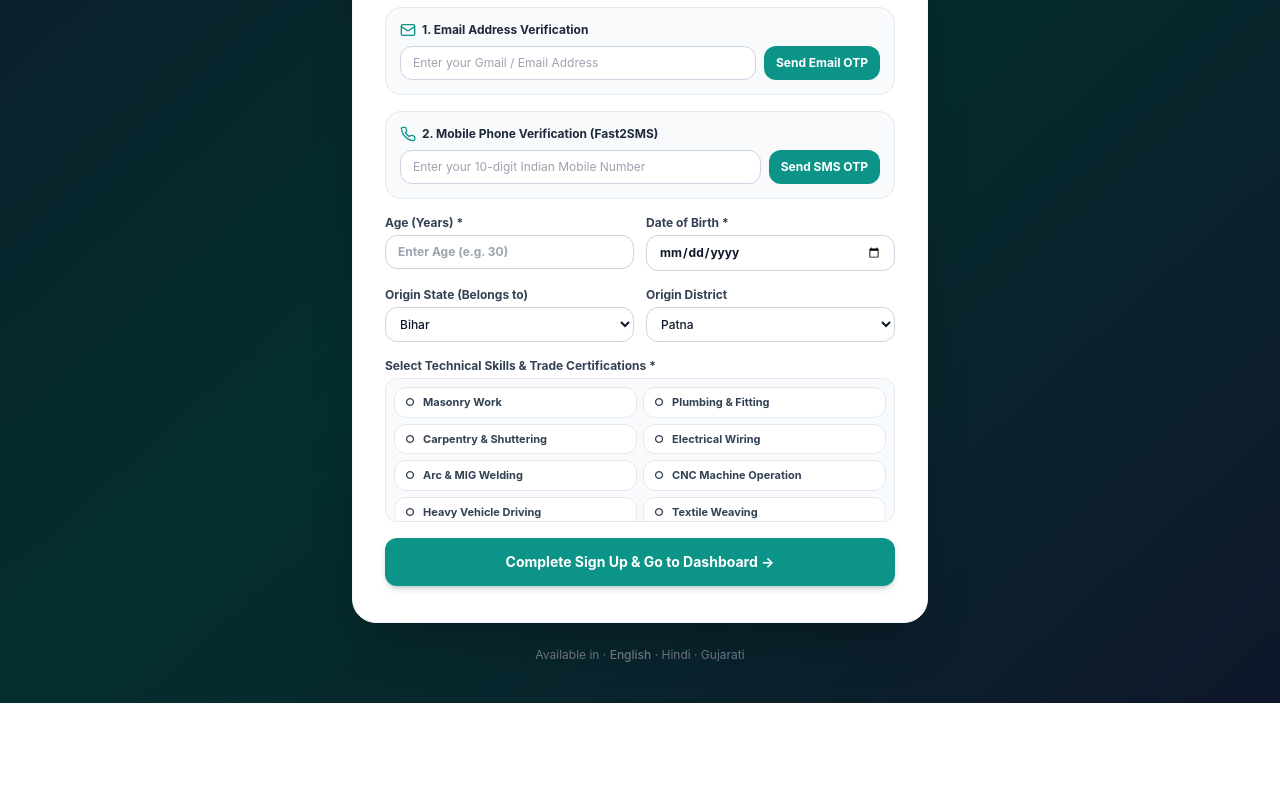
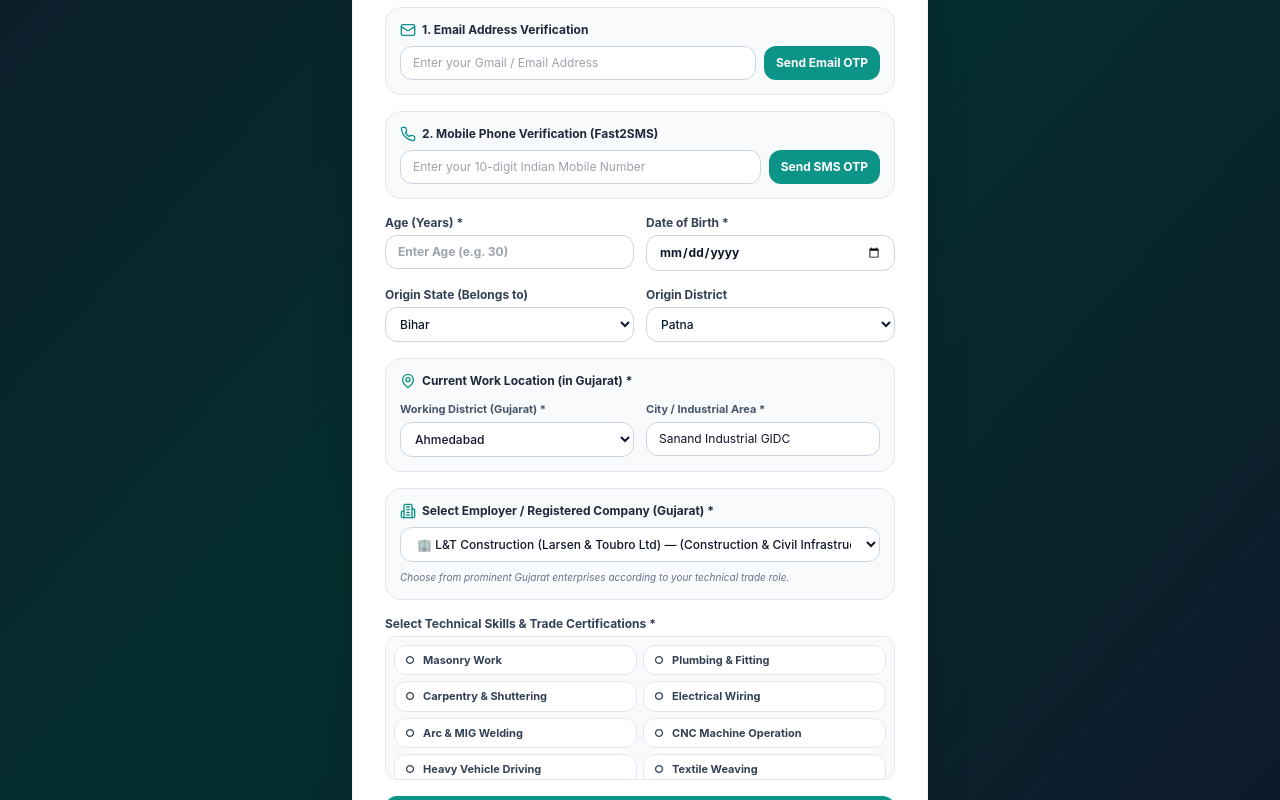
Before and after one commit to ohmsharma1401-rgb/migrant-saathi-ai, a React (Vite) app in the folder frontend/: page /login/worker in a window 1280 px wide. Shown: the part 452-1252 px from the top of the page. Before the commit the page ends 1155 px from the top, so only its background shows below. Built offline with nearby package versions, Linux system fonts and the light colour scheme.

Commit message:
Add_Gujarat_working_district_selection_and_10_demo_companies_based_on_worker_roles_to_registration_page

```diff
--- a/frontend/src/pages/public/WorkerLogin.tsx
+++ b/frontend/src/pages/public/WorkerLogin.tsx
@@ -1,6 +1,6 @@
 import { useState } from 'react'
 import { useNavigate } from 'react-router-dom'
-import { Shield, ArrowLeft, Loader2, Mail, Phone, CheckCircle2 } from 'lucide-react'
+import { Shield, ArrowLeft, Loader2, Mail, Phone, CheckCircle2, Building2, MapPin } from 'lucide-react'
 import api from '@/services/api'
 import { useAuthStore } from '@/store/authStore'
 
@@ -23,6 +23,37 @@ const STATE_DISTRICTS: Record<string, string[]> = {
   Jharkhand: ['Ranchi', 'Jamshedpur', 'Dhanbad', 'Bokaro', 'Hazaribagh', 'Giridih'],
   'West Bengal': ['Kolkata', 'Howrah', 'Murshidabad', 'Malda', 'Hooghly', 'Nadia', 'North 24 Parganas'],
 }
+
+const GUJARAT_WORKING_DISTRICTS = [
+  'Ahmedabad',
+  'Surat',
+  'Vadodara',
+  'Rajkot',
+  'Kutch',
+  'Bharuch',
+  'Bhavnagar',
+  'Jamnagar',
+  'Mehsana',
+  'Anand',
+  'Morbi',
+  'Valsad',
+  'Gandhinagar',
+  'Navsari',
+  'Surendranagar',
+]
+
+const DEMO_COMPANIES = [
+  { name: 'L&T Construction (Larsen & Toubro Ltd)', sector: 'Construction & Civil Infrastructure', district: 'Ahmedabad' },
+  { name: 'Adani Ports & Special Economic Zone (APSEZ)', sector: 'Port Logistics & Heavy Machinery', district: 'Kutch' },
+  { name: 'Tata Motors Passenger Vehicles Ltd (Sanand)', sector: 'Automotive & Assembly', district: 'Ahmedabad' },
+  { name: 'Reliance Industries Limited (Hazira Complex)', sector: 'Petrochemicals & Electrical Wiring', district: 'Surat' },
+  { name: 'Arvind Limited Textiles & Apparel', sector: 'Textile Mills & Weaving Operations', district: 'Ahmedabad' },
+  { name: 'Kiran Gems & Diamond Processing Corp', sector: 'Diamond Cutting & Polishing', district: 'Surat' },
+  { name: 'Shree Ram Krishna Exports (SRK Diamond Ltd)', sector: 'Diamond Processing & Gemology', district: 'Surat' },
+  { name: 'Welspun India Manufacturing Facility', sector: 'Textile Manufacturing & Industrial Plant', district: 'Kutch' },
+  { name: 'Torrent Pharmaceuticals Indrad Complex', sector: 'Pharma Machine Operation', district: 'Mehsana' },
+  { name: 'Gujarat State Road Transport Corp (GSRTC)', sector: 'Heavy Vehicle Driving & Fleet Maintenance', district: 'Vadodara' },
+]
 
 const ALL_SKILLS = [
   'Masonry Work',
@@ -67,7 +98,7 @@ export default function WorkerLogin() {
 
   const [apiError, setApiError] = useState('')
 
-  // Empty Worker Registration Profile Form (No hardcoded prefilled details)
+  // Worker Registration Profile Form
   const [regForm, setRegForm] = useState({
     fullName: '',
     email: '',
@@ -77,8 +108,9 @@ export default function WorkerLogin() {
     originState: 'Bihar',
     originDistrict: 'Patna',
     currentDistrict: 'Ahmedabad',
-    currentCity: 'Ahmedabad',
-    occupation: 'Mason',
+    currentCity: 'Sanand Industrial GIDC',
+    employerName: 'L&T Construction (Larsen & Toubro Ltd)',
+    occupation: 'Masonry Work',
   })
   const [selectedSkills, setSelectedSkills] = useState<string[]>([])
   const [savingReg, setSavingReg] = useState(false)
@@ -108,7 +140,7 @@ export default function WorkerLogin() {
     setRegForm((prev) => ({ ...prev, dob: newDobStr, age: newAge }))
   }
 
-  // 1. Send Real Email OTP to provided email address
+  // 1. Send Real Email OTP
   async function handleSendEmailOTP() {
     setApiError('')
     setEmailSuccessMsg('')
@@ -149,7 +181,7 @@ export default function WorkerLogin() {
     }
   }
 
-  // 3. Send Individual Phone SMS OTP to provided phone number via Fast2SMS / SMS Engine
+  // 3. Send Individual Phone SMS OTP via Fast2SMS
   async function handleSendPhoneOTP() {
     setApiError('')
     setPhoneSuccessMsg('')
@@ -214,8 +246,9 @@ export default function WorkerLogin() {
       origin_district: regForm.originDistrict,
       current_district: regForm.currentDistrict,
       current_city: regForm.currentCity,
+      employer: regForm.employerName,
       occupation: regForm.occupation,
-      sector: regForm.occupation.includes('Textile') ? 'Textiles' : regForm.occupation.includes('Diamond') ? 'Diamond' : 'Construction',
+      sector: regForm.employerName.includes('Textiles') ? 'Textiles' : regForm.employerName.includes('Diamond') ? 'Diamond' : 'Construction',
       skills: selectedSkills.length > 0 ? selectedSkills : ['Masonry Work', 'Safety & First Aid'],
       registered: 'Just Now (Verified)',
     }
@@ -516,6 +549,64 @@ export default function WorkerLogin() {
               </div>
             </div>
 
+            {/* CURRENT GUJARAT WORK LOCATION DETAILS */}
+            <div className="p-3.5 bg-slate-50 border border-slate-200 rounded-2xl space-y-3">
+              <label className="text-xs font-bold text-slate-800 flex items-center gap-1.5">
+                <MapPin className="h-4 w-4 text-teal-600" />
+                Current Work Location (in Gujarat) *
+              </label>
+
+              <div className="grid grid-cols-2 gap-3">
+                <div>
+                  <label className="block text-[11px] font-bold text-slate-600 mb-1">Working District (Gujarat) *</label>
+                  <select
+                    value={regForm.currentDistrict}
+                    onChange={(e) => setRegForm({ ...regForm, currentDistrict: e.target.value })}
+                    className="w-full rounded-xl border border-slate-300 px-2.5 py-2 text-xs text-slate-900 outline-none focus:border-teal-600 bg-white font-medium"
+                  >
+                    {GUJARAT_WORKING_DISTRICTS.map((d) => (
+                      <option key={d} value={d}>{d}</option>
+                    ))}
+                  </select>
+                </div>
+
+                <div>
+                  <label className="block text-[11px] font-bold text-slate-600 mb-1">City / Industrial Area *</label>
+                  <input
+                    type="text"
+                    required
+                    placeholder="e.g. Sanand GIDC, Pandesara"
+                    value={regForm.currentCity}
+                    onChange={(e) => setRegForm({ ...regForm, currentCity: e.target.value })}
+                    className="w-full rounded-xl border border-slate-300 px-3 py-2 text-xs text-slate-900 outline-none focus:border-teal-600 bg-white"
+                  />
+                </div>
+              </div>
+            </div>
+
+            {/* DEMO COMPANIES & EMPLOYER SELECTION ACCORDING TO ROLES */}
+            <div className="p-3.5 bg-slate-50 border border-slate-200 rounded-2xl space-y-2">
+              <label className="text-xs font-bold text-slate-800 flex items-center gap-1.5">
+                <Building2 className="h-4 w-4 text-teal-600" />
+                Select Employer / Registered Company (Gujarat) *
+              </label>
+
+              <select
+                value={regForm.employerName}
+                onChange={(e) => setRegForm({ ...regForm, employerName: e.target.value })}
+                className="w-full rounded-xl border border-slate-300 px-3 py-2 text-xs text-slate-900 outline-none focus:border-teal-600 bg-white font-medium"
+              >
+                {DEMO_COMPANIES.map((comp) => (
+                  <option key={comp.name} value={comp.name}>
+                    🏢 {comp.name} — ({comp.sector} · {comp.district})
+                  </option>
+                ))}
+              </select>
+              <p className="text-[10px] text-slate-500 italic">
+                Choose from prominent Gujarat enterprises according to your technical trade role.
+              </p>
+            </div>
+
             {/* Occupation & Technical Skills */}
             <div>
               <label className="block text-xs font-bold text-slate-700 mb-1">Select Technical Skills &amp; Trade Certifications *</label>
```
